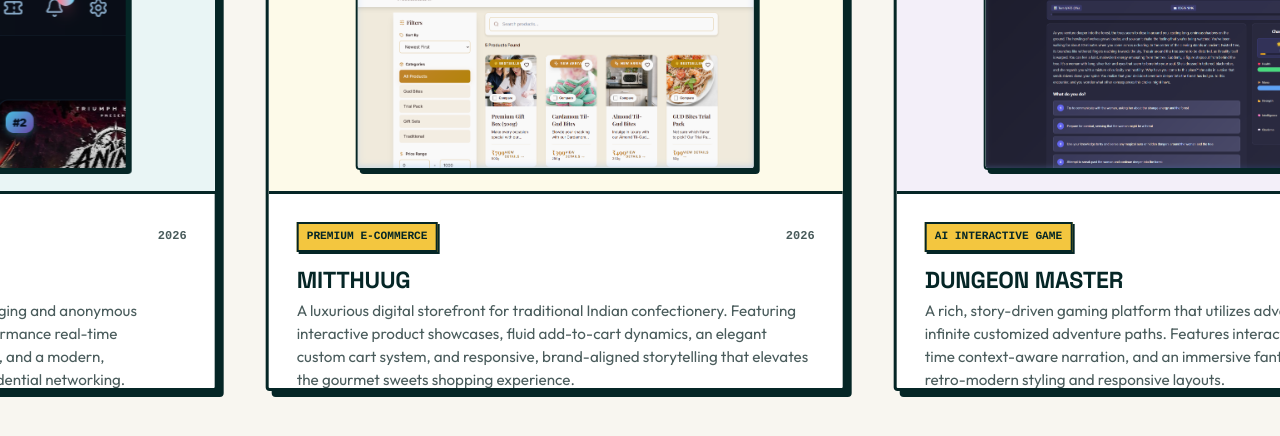
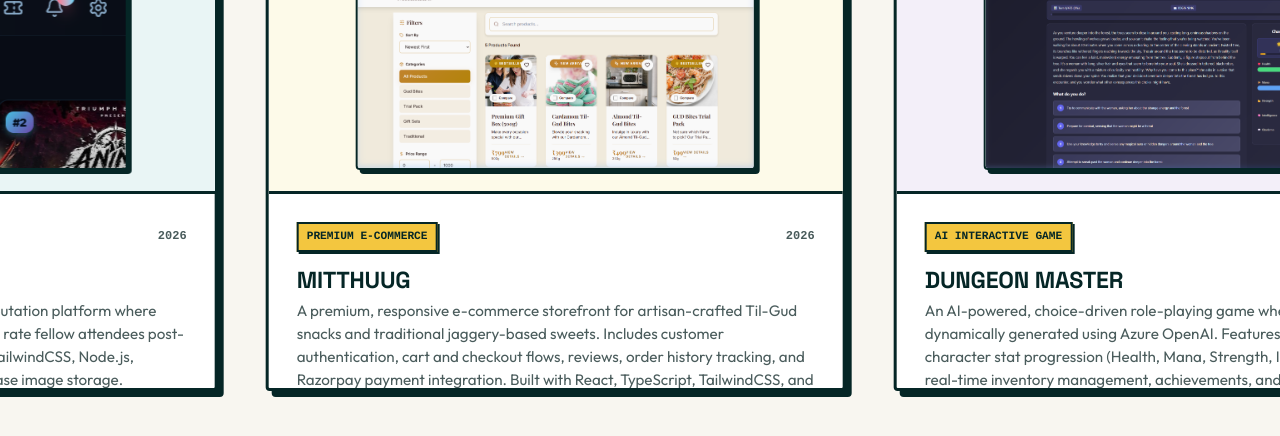
Before and after one commit to pritam-ray/webin.io, a React (Vite) app: page / in a window 1280 px wide. Shown: the part 3309-3745 px from the top of the page. Built offline with nearby package versions, Linux system fonts and the light colour scheme.

Commit message:
fix: Update portfolio project descriptions with factual features matching live URLs

```diff
--- a/src/components/Portfolio.jsx
+++ b/src/components/Portfolio.jsx
@@ -9,7 +9,7 @@ const projects = [
     title: 'Maskedon',
     category: 'Web Application',
     year: '2026',
-    description: 'A security-focused, end-to-end encrypted messaging and anonymous networking platform. Engineered with high-performance real-time communication protocols, robust privacy controls, and a modern, distraction-free user interface designed for confidential networking.',
+    description: 'A full-stack private event discovery and social reputation platform where users host city experiences, request to join events, rate fellow attendees post-event, and build a social rating. Built with React, TailwindCSS, Node.js, Express, TypeScript, and PostgreSQL with Supabase image storage.',
     link: 'https://maskedon.com',
     displayUrl: 'maskedon.com',
     image: '/projects/maskedon.png',
@@ -18,7 +18,7 @@ const projects = [
     title: 'MitthuuG',
     category: 'Premium E-Commerce',
     year: '2026',
-    description: 'A luxurious digital storefront for traditional Indian confectionery. Featuring interactive product showcases, fluid add-to-cart dynamics, an elegant custom cart system, and responsive, brand-aligned storytelling that elevates the gourmet sweets shopping experience.',
+    description: 'A premium, responsive e-commerce storefront for artisan-crafted Til-Gud snacks and traditional jaggery-based sweets. Includes customer authentication, cart and checkout flows, reviews, order history tracking, and Razorpay payment integration. Built with React, TypeScript, TailwindCSS, and Supabase.',
     link: 'https://mitthuug.netlify.app',
     displayUrl: 'mitthuug.netlify.app',
     image: '/projects/mitthuug.png',
@@ -27,7 +27,7 @@ const projects = [
     title: 'Dungeon Master',
     category: 'AI Interactive Game',
     year: '2025',
-    description: 'A rich, story-driven gaming platform that utilizes advanced LLMs to create infinite customized adventure paths. Features interactive user choices, real-time context-aware narration, and an immersive fantasy theme powered by retro-modern styling and responsive layouts.',
+    description: 'An AI-powered, choice-driven role-playing game where story paths are dynamically generated using Azure OpenAI. Features 6 unique themes, character stat progression (Health, Mana, Strength, Intelligence, Charisma), real-time inventory management, achievements, and relationship tracking.',
     link: 'https://dungeonmastergame.netlify.app',
     displayUrl: 'dungeonmastergame.netlify.app',
     image: '/projects/dungeonmaster.png',
@@ -36,7 +36,7 @@ const projects = [
     title: 'Chat-Ji-Pitty',
     category: 'AI Chat Interface',
     year: '2025',
-    description: 'A hyper-realistic clone of state-of-the-art AI assistants. Built to demonstrate high-fidelity UI recreation, incorporating dynamic markdown rendering, responsive conversational flows, code highlight syntax, and customizable sidebar parameters for a fluid chat experience.',
+    description: 'A premium AI chatbot application integrating Groq (Llama 3.3 70B) and Gemini AI. Supports Supabase session database persistence, multi-key rate limit failover rotation, PDF text extraction, and a stateless Render search proxy backend for real-time web retrieval.',
     link: 'https://chat-ji-pitty.netlify.app',
     displayUrl: 'chat-ji-pitty.netlify.app',
     image: '/projects/chatjipitty.png',
```
